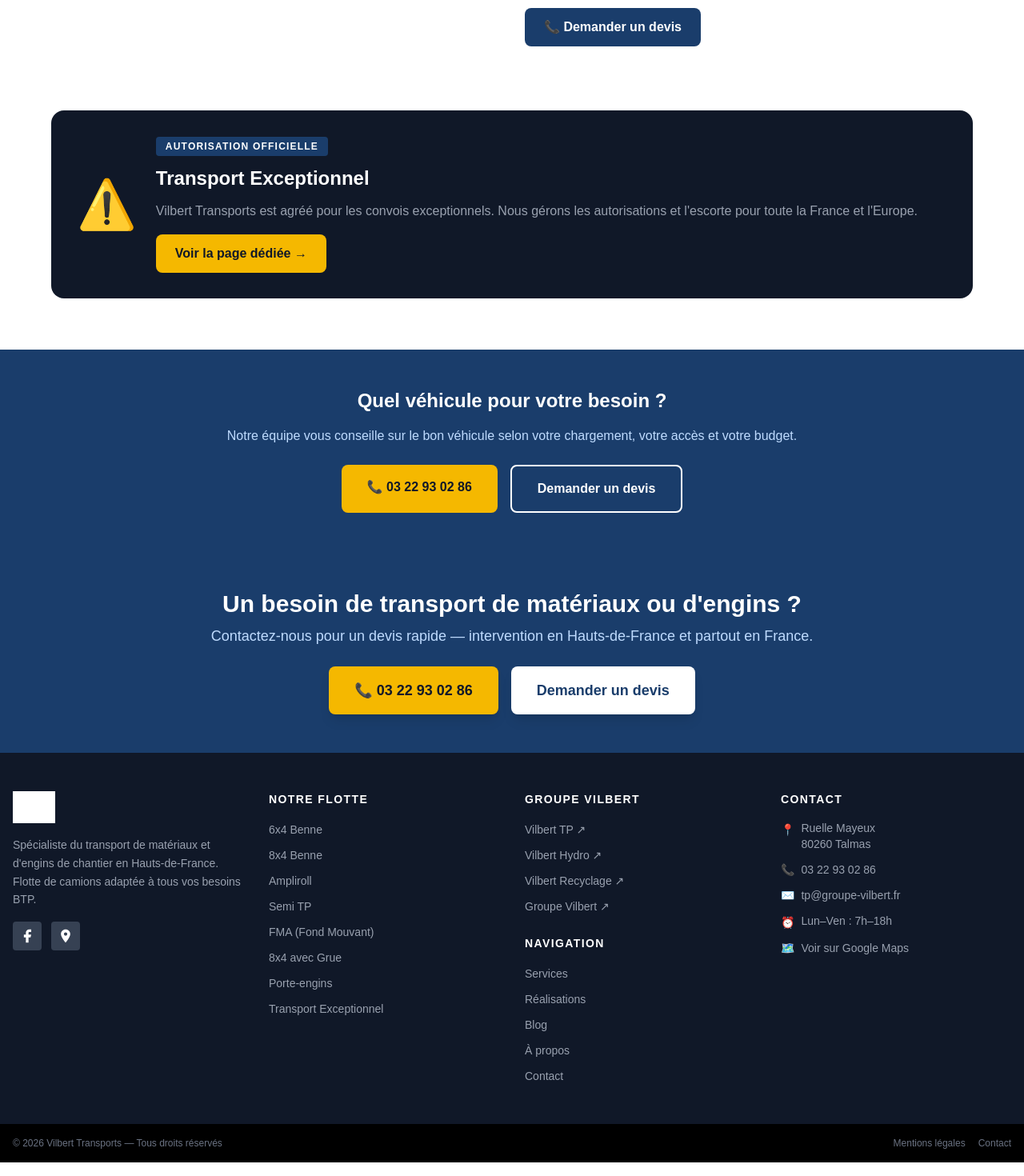
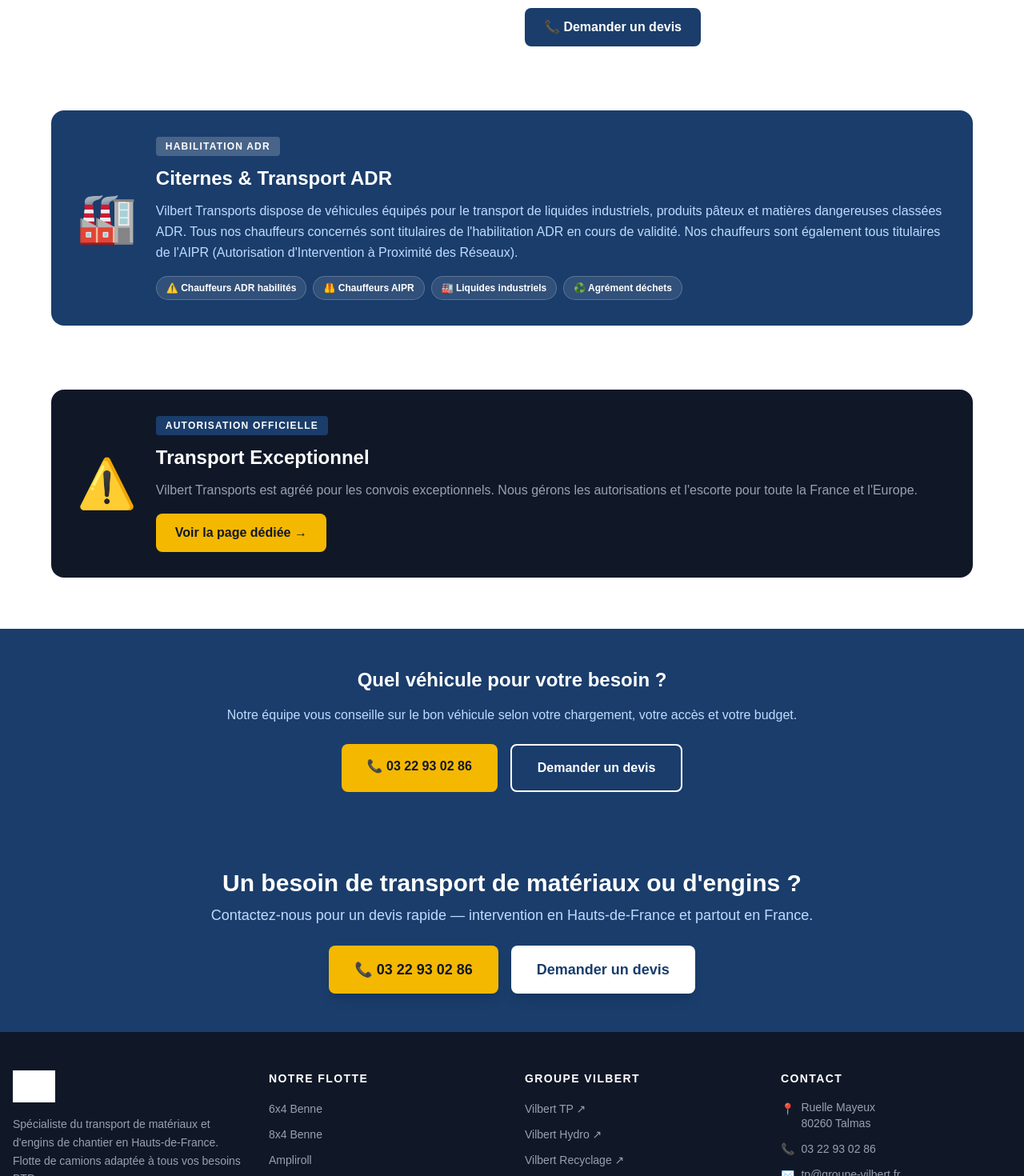
Before and after one commit to damienleras-sudo/vilbert-transports, a Next.js app: page /parc-vehicules in a window 1280 px wide. Shown: the part 3880-5350 px from the top of the page at 80% size. Built offline with nearby package versions, Linux system fonts and the light colour scheme; grey boxes are pictures that could not be loaded.

Commit message:
Add ADR, liquides, déchets, AIPR, clients industriels

```diff
--- a/app/a-propos/page.tsx
+++ b/app/a-propos/page.tsx
@@ -29,6 +29,21 @@
     icon: "🚛",
     title: "Transport exceptionnel",
     desc: "Autorisations officielles pour les convois exceptionnels en France et en Europe.",
+  },
+  {
+    icon: "⚠️",
+    title: "Transport ADR habilité",
+    desc: "Habilitation pour le transport de matières dangereuses (ADR) — chauffeurs certifiés et véhicules équipés.",
+  },
+  {
+    icon: "♻️",
+    title: "Agrément transport de déchets",
+    desc: "Agrément préfectoral pour le transport de déchets par route — déchets inertes, industriels non dangereux et DIS.",
+  },
+  {
+    icon: "🦺",
+    title: "Chauffeurs AIPR",
+    desc: "Tous nos chauffeurs sont titulaires de l'AIPR (Autorisation d'Intervention à Proximité des Réseaux).",
   },
 ];
 
@@ -144,7 +159,7 @@
           <h2 className="text-2xl md:text-3xl font-black text-gray-900 text-center mb-10">
             Certifications &amp; engagements
           </h2>
-          <div className="grid grid-cols-1 md:grid-cols-3 gap-6">
+          <div className="grid grid-cols-1 md:grid-cols-2 lg:grid-cols-3 gap-6">
             {certifications.map((cert) => (
               <div
                 key={cert.title}
--- a/app/contact/page.tsx
+++ b/app/contact/page.tsx
@@ -101,6 +101,8 @@
                   <option value="materiaux">Transport de matériaux</option>
                   <option value="engins">Transport d&apos;engins</option>
                   <option value="ampliroll">Ampliroll / déchets inertes</option>
+                  <option value="adr">Transport ADR & liquides industriels</option>
+                  <option value="dechets">Transport de déchets (agrément préfectoral)</option>
                   <option value="exceptionnel">Transport exceptionnel</option>
                   <option value="location">Location avec chauffeur</option>
                   <option value="autre">Autre / À préciser</option>
--- a/app/page.tsx
+++ b/app/page.tsx
@@ -84,7 +84,19 @@
     icon: "♻️",
     title: "Ampliroll & déchets inertes",
     desc: "Mise à disposition de bennes amovibles, collecte et transport de déchets inertes de chantier.",
-    href: "/services#materiaux",
+    href: "/services#ampliroll",
+  },
+  {
+    icon: "🏭",
+    title: "Liquides & ADR",
+    desc: "Citernes, produits pâteux, matières dangereuses — chauffeurs ADR habilités.",
+    href: "/services#adr",
+  },
+  {
+    icon: "♻️",
+    title: "Transport de déchets",
+    desc: "Agrément préfectoral pour le transport de déchets par route.",
+    href: "/services#dechets",
   },
   {
     icon: "🛣️",
@@ -219,14 +231,14 @@
                 desc: "Terrassiers, maçons, routes — approvisionnement chantier, évacuation déblais, transport d'engins.",
               },
               {
+                icon: "🏭",
+                title: "Industries",
+                desc: "Usines, sites industriels — matériaux, liquides, ADR, déchets industriels. Chauffeurs habilités ADR & AIPR.",
+              },
+              {
                 icon: "🏛️",
                 title: "Collectivités & Mairies",
                 desc: "Communes, intercommunalités — travaux de voirie, aménagements, entretien des espaces publics.",
-              },
-              {
-                icon: "🌾",
-                title: "Particuliers & Agriculteurs",
-                desc: "Particuliers en construction, exploitants agricoles — transport de matériaux et engins agricoles.",
               },
             ].map((card) => (
               <div
@@ -287,6 +299,35 @@
         </div>
       </section>
 
+      {/* ===== SPECIALITES ===== */}
+      <section className="bg-gray-900 py-14 px-4">
+        <div className="max-w-7xl mx-auto">
+          <div className="text-center mb-8">
+            <h2 className="text-2xl md:text-3xl font-black text-white mb-2">Spécialités &amp; habilitations</h2>
+            <p className="text-gray-400 text-sm max-w-xl mx-auto">
+              Au-delà du transport classique, Vilbert Transports est habilité pour des prestations spécialisées.
+            </p>
+          </div>
+          <div className="grid grid-cols-2 md:grid-cols-4 gap-4">
+            {[
+              { icon: "⚠️", label: "Transport ADR", sub: "Matières dangereuses — chauffeurs habilités" },
+              { icon: "♻️", label: "Déchets par route", sub: "Agrément préfectoral" },
+              { icon: "🏭", label: "Clients industriels", sub: "Usines & sites industriels" },
+              { icon: "🦺", label: "Chauffeurs AIPR", sub: "Autorisation réseaux enterrés" },
+            ].map((s) => (
+              <div
+                key={s.label}
+                className="bg-gray-800 border border-gray-700 rounded-xl p-5 text-center hover:border-[#f5b800] transition-colors"
+              >
+                <div className="text-3xl mb-3">{s.icon}</div>
+                <div className="font-black text-white text-sm mb-1">{s.label}</div>
+                <div className="text-gray-400 text-xs leading-relaxed">{s.sub}</div>
+              </div>
+            ))}
+          </div>
+        </div>
+      </section>
+
       {/* ===== TRANSPORT EXCEPTIONNEL BAND ===== */}
       <section className="bg-gray-900 py-16 px-4">
         <div className="max-w-5xl mx-auto flex flex-col md:flex-row items-center gap-8">
@@ -322,7 +363,7 @@
               Du transport de granulats à l&apos;acheminement d&apos;engins hors-gabarit, nous avons la solution.
             </p>
           </div>
-          <div className="grid grid-cols-1 md:grid-cols-2 lg:grid-cols-4 gap-6">
+          <div className="grid grid-cols-1 md:grid-cols-2 lg:grid-cols-3 gap-6">
             {services.map((s) => (
               <Link
                 key={s.title}
--- a/app/parc-vehicules/page.tsx
+++ b/app/parc-vehicules/page.tsx
@@ -256,6 +256,33 @@
             </div>
           ))}
 
+          {/* ADR & Citernes */}
+          <div id="adr" className="bg-[#1a3d6b] rounded-2xl p-8 scroll-mt-24">
+            <div className="flex flex-col md:flex-row items-center gap-6">
+              <div className="text-6xl flex-shrink-0">🏭</div>
+              <div>
+                <div className="inline-block bg-white/20 text-white text-xs font-black px-3 py-1 rounded mb-3 uppercase tracking-widest">
+                  Habilitation ADR
+                </div>
+                <h2 className="text-2xl font-black text-white mb-3">Citernes & Transport ADR</h2>
+                <p className="text-blue-200 mb-4 leading-relaxed">
+                  Vilbert Transports dispose de véhicules équipés pour le transport de liquides industriels,
+                  produits pâteux et matières dangereuses classées ADR. Tous nos chauffeurs concernés sont
+                  titulaires de l&apos;habilitation ADR en cours de validité.
+                  Nos chauffeurs sont également tous titulaires de l&apos;AIPR (Autorisation d&apos;Intervention
+                  à Proximité des Réseaux).
+                </p>
+                <div className="flex flex-wrap gap-2">
+                  {["⚠️ Chauffeurs ADR habilités", "🦺 Chauffeurs AIPR", "🏭 Liquides industriels", "♻️ Agrément déchets"].map((badge) => (
+                    <span key={badge} className="bg-white/10 border border-white/20 text-white text-xs font-bold px-3 py-1.5 rounded-full">
+                      {badge}
+                    </span>
+                  ))}
+                </div>
+              </div>
+            </div>
+          </div>
+
           {/* Transport exceptionnel */}
           <div id="transport-exceptionnel" className="bg-gray-900 rounded-2xl p-8 scroll-mt-24">
             <div className="flex flex-col md:flex-row items-center gap-6">
--- a/app/services/page.tsx
+++ b/app/services/page.tsx
@@ -4,7 +4,7 @@
 export const metadata: Metadata = {
   title: "Services de transport BTP — matériaux, engins, ampliroll",
   description:
-    "Vilbert Transports : transport de matériaux TP (granulats, terres, remblais), transport d'engins de chantier, ampliroll, transport exceptionnel, location de camion avec chauffeur en Hauts-de-France.",
+    "Vilbert Transports : transport de matériaux TP, engins de chantier, liquides & ADR (chauffeurs habilités), transport de déchets (agrément préfectoral), ampliroll, transport exceptionnel — Hauts-de-France.",
 };
 
 const services = [
@@ -77,6 +77,40 @@
     cta: "/transport-exceptionnel",
   },
   {
+    id: "adr",
+    icon: "🏭",
+    title: "Transport de liquides & produits ADR",
+    subtitle: "Citernes, liquides industriels, matières dangereuses",
+    desc: "Vilbert Transports assure le transport de liquides industriels, de produits pâteux et de matières dangereuses classées ADR. Nos chauffeurs sont habilités ADR et nos véhicules équipés en conséquence pour garantir la sécurité et la conformité réglementaire.",
+    details: [
+      "Liquides industriels et produits pâteux",
+      "Citernes pour transports spéciaux",
+      "Matières dangereuses classes ADR",
+      "Chauffeurs habilités et formés ADR",
+      "Documents de transport conformes",
+      "Équipements de sécurité ADR à bord",
+    ],
+    vehicles: ["Véhicules ADR équipés", "Citernes"],
+    cta: "/contact",
+  },
+  {
+    id: "dechets",
+    icon: "♻️",
+    title: "Transport de déchets",
+    subtitle: "Agrément préfectoral — déchets par route",
+    desc: "Vilbert Transports est titulaire d'un agrément préfectoral pour le transport de déchets par route. Nous intervenons pour l'enlèvement et le transport de déchets industriels, inertes ou dangereux vers les filières de traitement agréées.",
+    details: [
+      "Agrément préfectoral transport de déchets",
+      "Déchets industriels non dangereux",
+      "Déchets industriels spéciaux (DIS)",
+      "Déchets inertes de chantier",
+      "Transport vers filières agréées",
+      "Documents de suivi (BSD) conformes",
+    ],
+    vehicles: ["Ampliroll", "Bennes", "Véhicules ADR si nécessaire"],
+    cta: "/contact",
+  },
+  {
     id: "location",
     icon: "🤝",
     title: "Location avec chauffeur",
@@ -109,7 +143,8 @@
           </h1>
           <p className="text-blue-100 text-lg max-w-2xl mx-auto">
             Du transport de granulats à l&apos;acheminement d&apos;engins hors-gabarit,
-            Vilbert Transports couvre tous vos besoins BTP.
+            en passant par les liquides, les matières dangereuses ADR et les déchets industriels —
+            Vilbert Transports couvre tous vos besoins BTP et industriels.
           </p>
         </div>
       </section>
--- a/components/Footer.tsx
+++ b/components/Footer.tsx
@@ -120,12 +120,14 @@
               ))}
             </ul>
             <div className="mt-6">
-              <h3 className="text-white font-black text-sm uppercase tracking-widest mb-4">Navigation</h3>
+              <h3 className="text-white font-black text-sm uppercase tracking-widest mb-4">Services</h3>
               <ul className="space-y-2">
                 {[
-                  { label: "Services", href: "/services" },
-                  { label: "Réalisations", href: "/realisations" },
-                  { label: "Blog", href: "/blog" },
+                  { label: "Transport de matériaux", href: "/services#materiaux" },
+                  { label: "Transport ADR & Liquides", href: "/services#adr" },
+                  { label: "Transport de déchets", href: "/services#dechets" },
+                  { label: "Transport exceptionnel", href: "/transport-exceptionnel" },
+                  { label: "Location avec chauffeur", href: "/services#location" },
                   { label: "À propos", href: "/a-propos" },
                   { label: "Contact", href: "/contact" },
                 ].map((item) => (
--- a/components/Header.tsx
+++ b/components/Header.tsx
@@ -16,6 +16,8 @@
 const servicesItems = [
   { label: "Transport de matériaux", href: "/services#materiaux" },
   { label: "Transport d'engins", href: "/services#engins" },
+  { label: "Transport ADR & Liquides", href: "/services#adr" },
+  { label: "Transport de déchets", href: "/services#dechets" },
   { label: "Transport exceptionnel", href: "/transport-exceptionnel" },
   { label: "Location avec chauffeur", href: "/services#location" },
 ];
```
